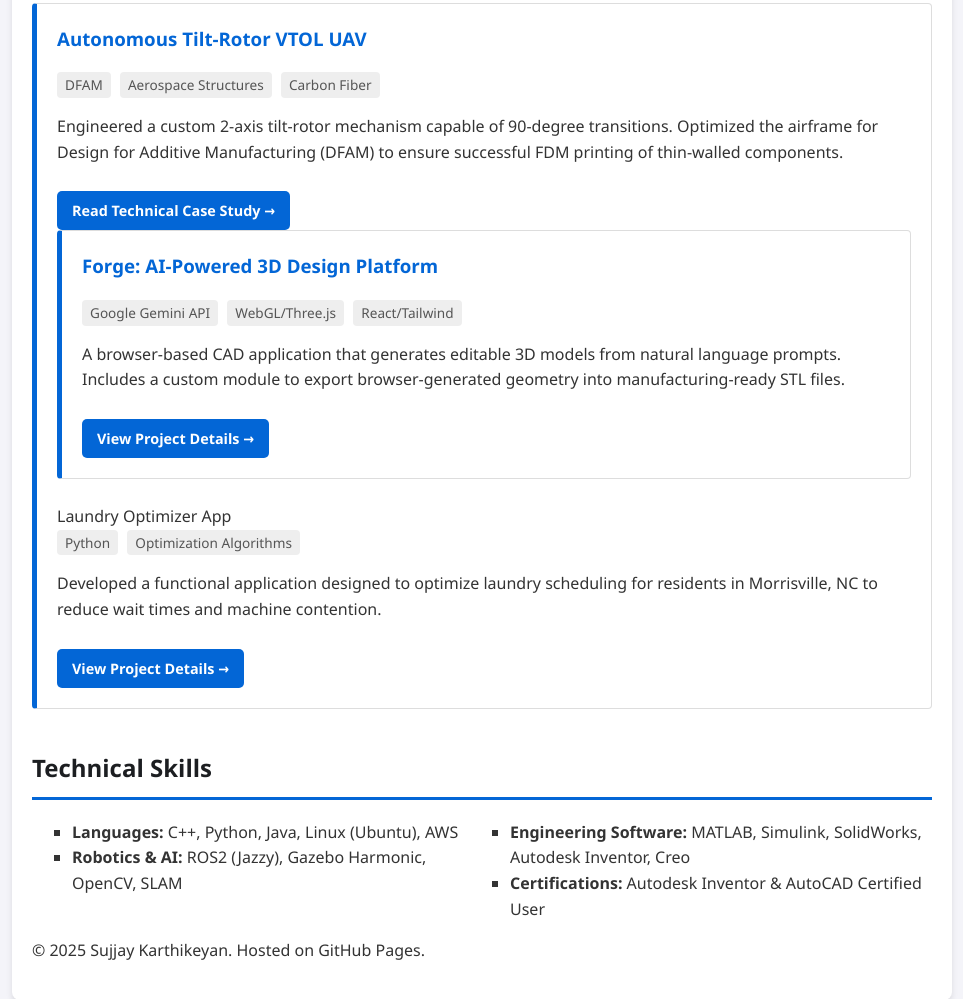
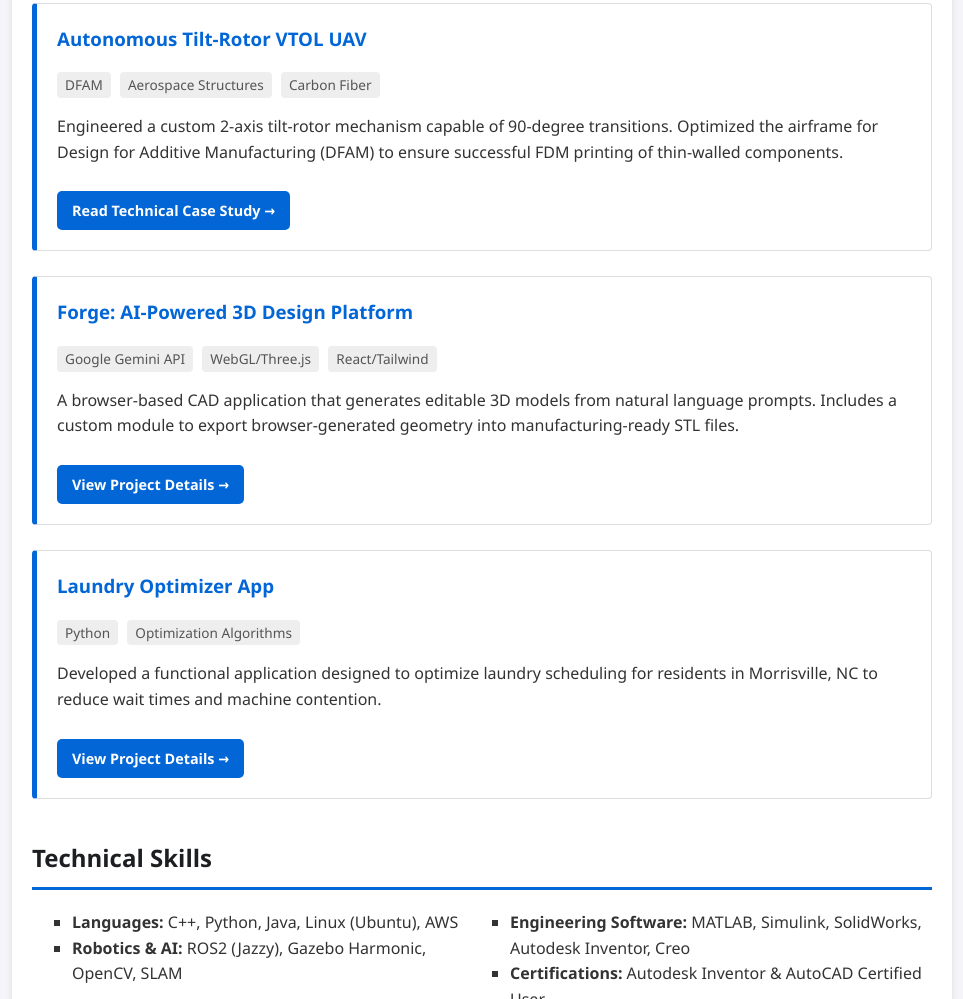
Before and after one commit to Sujjay02/Sujjay02.github.io, a plain HTML site: page index.html in a window 1280 px wide. Shown: the part 536-1535 px from the top of the page, without its empty margins (158-1121 px from the left). Drawn offline with Linux system fonts and the light colour scheme.

Commit message:
Updated Visual bug

```diff
--- a/index.html
+++ b/index.html
@@ -64,8 +64,7 @@
                     Optimized the airframe for Design for Additive Manufacturing (DFAM) to ensure successful FDM printing of thin-walled components.
                 </p>
                 <a href="vtol.html" class="project-link">Read Technical Case Study &rarr;</a>
-
-            <div class="project">
+            </div> <div class="project">
                 <h3>Forge: AI-Powered 3D Design Platform</h3>
                 <div>
                     <span class="tag">Google Gemini API</span>
@@ -79,7 +78,8 @@
                 <a href="forge.html" class="project-link">View Project Details &rarr;</a>
             </div>
 
-            <div<h3>Laundry Optimizer App</h3>
+            <div class="project">
+                <h3>Laundry Optimizer App</h3>
                 <div>
                     <span class="tag">Python</span>
                     <span class="tag">Optimization Algorithms</span>
```
